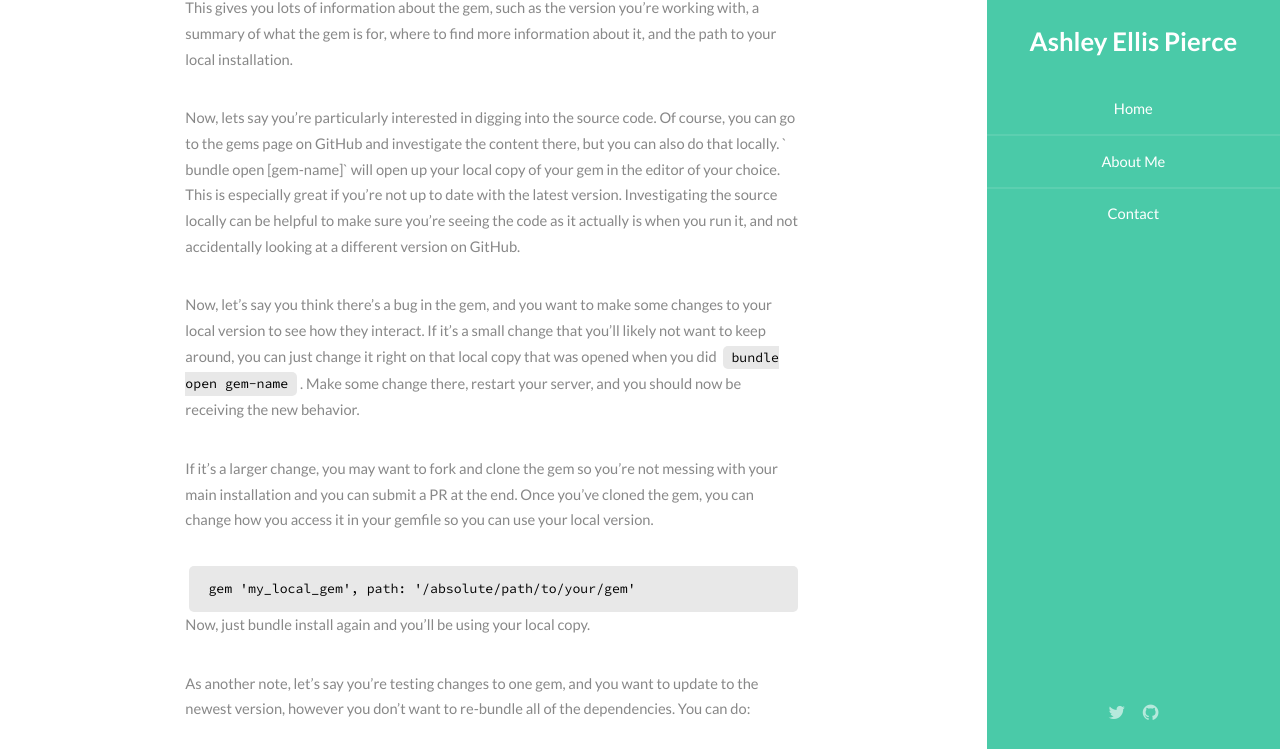
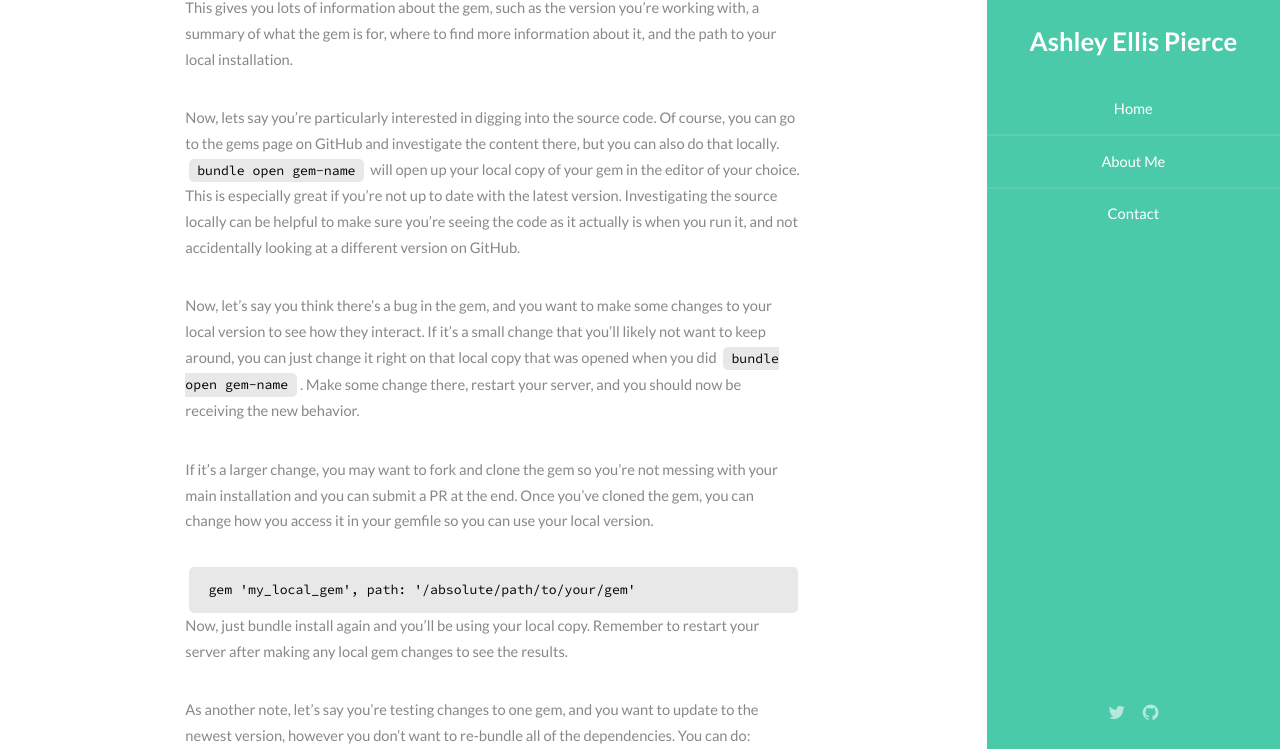
Before and after one commit to aellispierce/aellispierce.github.io, a Jekyll site: the page built from _posts/2021-10-30-working-with-gems-locally.md, in a window 1280 px wide and 900 px high, scrolled down 417 px, cut to the strip 151-900 px from the top of the window. Built offline with Jekyll 4.4.1, drawn with Linux system fonts in a browser that asks for light colours.

Commit message:
Update gems post

````diff
--- a/_posts/2021-10-30-working-with-gems-locally.md
+++ b/_posts/2021-10-30-working-with-gems-locally.md
@@ -1,6 +1,6 @@
 ---
+title: Working with Gems Locally
 layout: post
-title: Working with Gems Locally
 ---
 
 
@@ -26,7 +26,7 @@ Now, lets say you're particularly interested in digging into the source code.
 Of course,
 you can go to the gems page on GitHub and investigate the content there, but you
 can also do that locally.
-` bundle open [gem-name]` will open up your local copy of your gem in the editor
+`bundle open gem-name` will open up your local copy of your gem in the editor
 of  your choice. This is especially great if you're not up to date with the
 latest version. Investigating the source locally can be helpful to make sure
 you're seeing the code as it actually is when you run it, and not accidentally
@@ -48,6 +48,8 @@ gem 'my_local_gem', path: '/absolute/path/to/your/gem'
 ```
 
 Now, just bundle install again and you'll be using your local copy.
+Remember to restart your server after making any local gem changes to see the
+results.
 
 As another note, let's say you're testing changes to one gem, and you want to
 update to the newest version, however you don't want to re-bundle all of the
````
